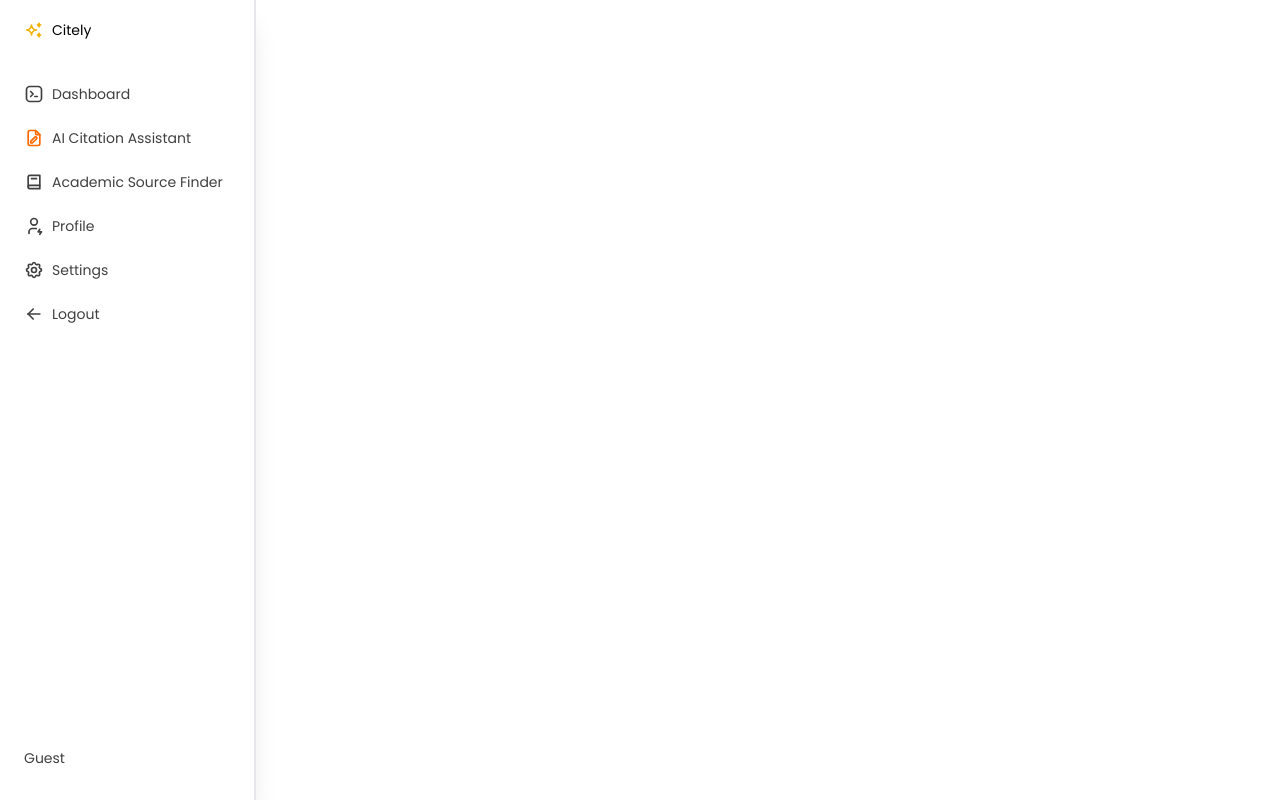
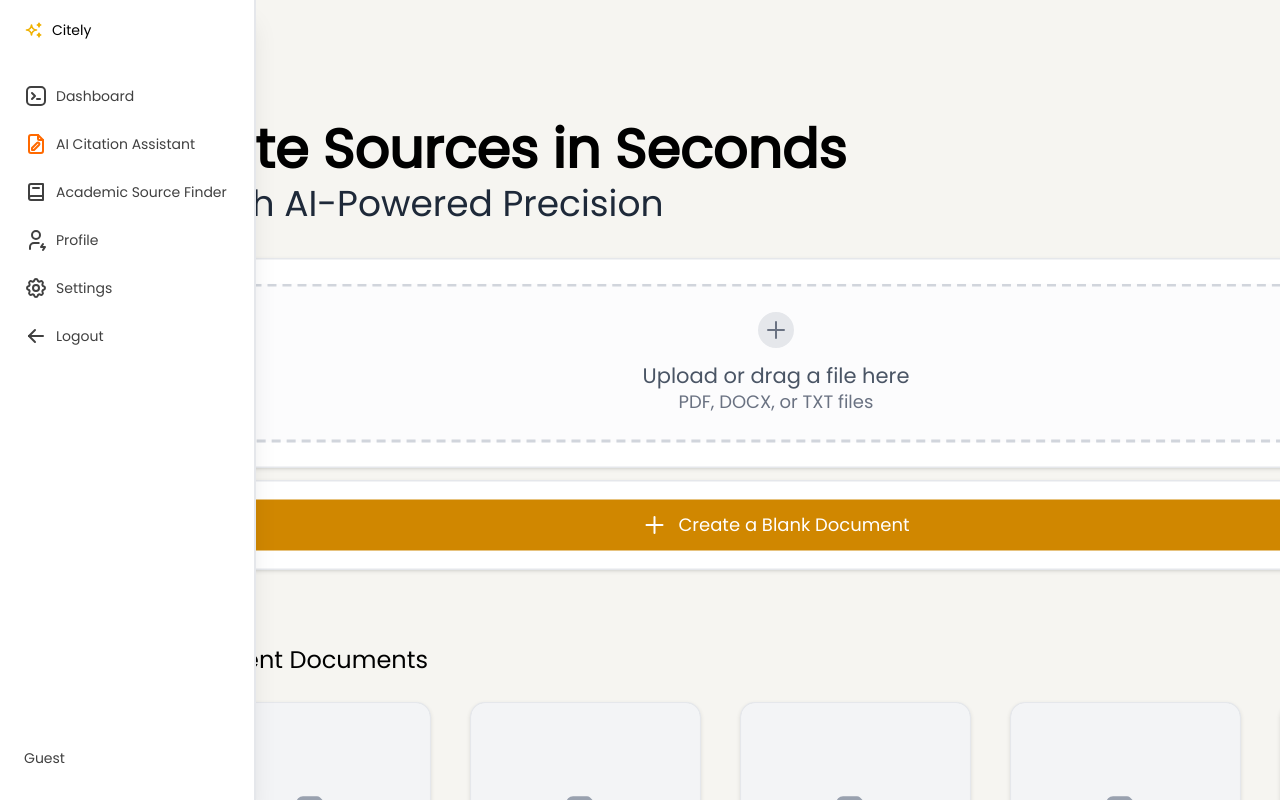
Before and after one commit to RazzkaRusmantoro/CitelyAI, a Next.js app: page /dashboard/ai-citation in a window 1280 px wide. Built offline with nearby package versions, Linux system fonts and the light colour scheme; no server answers.

Commit message:
UI Updates

```diff
--- a/app/(routes)/dashboard/ai-citation/page.tsx
+++ b/app/(routes)/dashboard/ai-citation/page.tsx
@@ -1,8 +1,85 @@
+import { DocumentCard } from '@/components/document';
 
-export default async function Dashboard() {
+export default async function DashboardCitation() {
+  return (
+    <main className="min-h-full w-full">
+      <div className="w-full lg:scale-150 lg:origin-top-left lg:h-[66.666%]">
+        <div className="relative top-20 ml-20 space-y-2 lg:space-y-2">
+          <div className="">
+            <h1 className="text-3xl md:text-4xl font-bold text-black dark:text-white lg:text-4xl">
+              Cite Sources in Seconds
+            </h1>
+            <p className="text-xl md:text-2xl font-medium text-gray-800 dark:text-gray-300 lg:text-2xl">
+              with AI-Powered Precision
+            </p>
+          </div>
 
-  return (
-    <main className="h-screen w-full">
+          <div className="w-full max-w-3xl h-35 bg-white rounded-lg shadow-sm border border-gray-200 dark:border-gray-700 dark:bg-gray-800 mt-5 p-4 lg:max-w-3xl">
+            <div className="relative h-full w-full rounded-md border-2 border-dashed border-gray-300 bg-gray-50/50 dark:border-gray-600 dark:bg-gray-700/30 flex flex-col items-center justify-center gap-2">
+              <div className="w-6 h-6 rounded-full bg-gray-200 dark:bg-gray-600 flex items-center justify-center">
+                <svg
+                  xmlns="http://www.w3.org/2000/svg"
+                  className="h-4 w-4 text-gray-500 dark:text-gray-400"
+                  fill="none"
+                  viewBox="0 0 24 24"
+                  stroke="currentColor"
+                >
+                  <path
+                    strokeLinecap="round"
+                    strokeLinejoin="round"
+                    strokeWidth={2}
+                    d="M12 4v16m8-8H4"
+                  />
+                </svg>
+              </div>
+              <div className="text-center">
+                <p className="text-sm font-medium text-gray-600 dark:text-gray-300">
+                  Upload or drag a file here
+                </p>
+                <p className="text-xs text-gray-500 dark:text-gray-400">
+                  PDF, DOCX, or TXT files
+                </p>
+              </div>
+            </div>
+          </div>
+
+          <div className="w-full max-w-3xl h-15 bg-white rounded-lg shadow-sm border border-gray-200 dark:border-gray-700 dark:bg-gray-800 p-3 flex items-center justify-center lg:max-w-3xl">
+            <button className="bg-yellow-600 hover:bg-yellow-700 text-xs text-white font-medium px-0 py-3 rounded-md transition-all duration-200 w-full h-full flex items-center justify-center gap-2 cursor-pointer active:scale-[0.98]">
+              <svg
+                xmlns="http://www.w3.org/2000/svg"
+                className="h-4 w-4"
+                fill="none"
+                viewBox="0 0 24 24"
+                stroke="currentColor"
+              >
+                <path
+                  strokeLinecap="round"
+                  strokeLinejoin="round"
+                  strokeWidth={2}
+                  d="M12 4v16m8-8H4"
+                />
+              </svg>
+              Create a Blank Document
+            </button>
+          </div>
+
+          <div className="relative top-10">
+            <span className="text-black dark:text-gray-300 font-medium mb-4 block">
+              Recent Documents
+            </span>
+            <div className="grid grid-cols-5 gap-0 w-225">
+              {[1, 2, 3, 4, 5].map((num) => (
+                <DocumentCard
+                  key={num}
+                  documentNumber={num}
+                  width="clamp(120px, 12vw, 160px)"
+                  height="clamp(170px, 17vw, 226px)"
+                />
+              ))}
+            </div>
+          </div>
+        </div>
+      </div>
     </main>
   );
 }
--- a/app/(routes)/dashboard/dashboard-client.tsx
+++ b/app/(routes)/dashboard/dashboard-client.tsx
@@ -10,11 +10,10 @@ interface DashboardClientProps {
 
 export default function DashboardClient({ user, children }: DashboardClientProps) {
   return (
-    <div className="flex h-screen">
+    <div className="flex h-screen relative bg-[#F6F5F1]">
       <AppSidebar user={user} />
-      <div className="w-10 px-5 bg-gray-175"></div>
-      <div className="flex-1 bg-gray-175">
-        {children} {/* render page content here */}
+      <div className="flex-1 overflow-auto pl-20">
+        {children}
       </div>
     </div>
   );
--- a/app/(routes)/dashboard/home/page.tsx
+++ b/app/(routes)/dashboard/home/page.tsx
@@ -1,8 +1,9 @@
-
-export default async function Dashboard() {
-
+export default async function DashboardHome() {
   return (
-    <main className="h-screen w-full">
+    <main className="min-h-full w-full">
+      <div className="w-full">
+        HELLLOOOO
+      </div>
     </main>
   );
 }
--- a/components/Sidebar.tsx
+++ b/components/Sidebar.tsx
@@ -90,16 +90,15 @@ export function AppSidebar({ user }: Props) {
 
       <div
         className={cn(
-          "fixed left-0 top-0 h-full z-40",
+          "fixed left-0 top-0 h-full z-50",
           "transition-all duration-300 ease-in-out",
-          "border-r-2 border-gray-200 dark:border-gray-700",
           isMobile
             ? open
-              ? "w-64 shadow-xl"
+              ? "w-full shadow-xl bg-white"
               : "-translate-x-full"
             : open
             ? "w-64 shadow-xl"
-            : "w-17"
+            : "w-20"
         )}
         onMouseEnter={!isMobile ? () => setOpen(true) : undefined}
         onMouseLeave={!isMobile ? () => setOpen(false) : undefined}
@@ -121,7 +120,7 @@ export function AppSidebar({ user }: Props) {
                         icon: (
                           <Icon
                             className={cn(
-                              "h-5 w-5 shrink-0",
+                              "h-6 w-6 shrink-0",
                               isActive
                                 ? "text-orange-500"
                                 : "text-neutral-700 dark:text-neutral-200"
--- /dev/null
+++ b/components/document.tsx
@@ -0,0 +1,48 @@
+import React from 'react';
+import Link from 'next/link';
+
+interface DocumentCardProps {
+  documentNumber: number;
+  title?: string;
+  modifiedDate?: string;
+  width?: string;
+  height?: string;
+}
+
+export const DocumentCard = ({
+  documentNumber,
+  title = `Document ${documentNumber}`,
+  modifiedDate = 'Modified today',
+  width = '160px',
+  height = '226px'
+}: DocumentCardProps) => {
+  return (
+    <Link href=""
+      className="bg-white dark:bg-gray-800 rounded-lg shadow-sm border border-gray-200 dark:border-gray-700 overflow-hidden
+             transition-all duration-200 hover:-translate-y-2 hover:shadow-lg hover:rotate-2 hover:scale-110"
+      style={{ width, height }}
+    >
+      <div className="h-full flex flex-col">
+        <div className="flex-1 bg-gray-100 dark:bg-gray-700 flex items-center justify-center">
+          <svg
+            className="w-10 h-10 text-gray-400 dark:text-gray-500"
+            fill="none"
+            stroke="currentColor"
+            viewBox="0 0 24 24"
+          >
+            <path
+              strokeLinecap="round"
+              strokeLinejoin="round"
+              strokeWidth={1.5}
+              d="M9 12h6m-6 4h6m2 5H7a2 2 0 01-2-2V5a2 2 0 012-2h5.586a1 1 0 01.707.293l5.414 5.414a1 1 0 01.293.707V19a2 2 0 01-2 2z"
+            />
+          </svg>
+        </div>
+        <div className="p-3">
+          <p className="text-sm font-medium text-gray-800 dark:text-gray-200 truncate">{title}</p>
+          <p className="text-xs text-gray-500 dark:text-gray-400">{modifiedDate}</p>
+        </div>
+      </div>
+    </Link>
+  );
+};
--- a/components/ui/sidebar.tsx
+++ b/components/ui/sidebar.tsx
@@ -90,11 +90,12 @@ export const DesktopSidebar = ({
     <>
       <motion.div
         className={cn(
-          "h-full px-4 py-4 hidden  md:flex md:flex-col  w-[300px] shrink-0",
+          "h-full px-4 py-4 hidden  md:flex md:flex-col bg-white w-[20px] shrink-0",
+          "border-r-2 border-gray-200 dark:border-gray-700",
           className
         )}
         animate={{
-          width: animate ? (open ? "300px" : "60px") : "300px",
+          width: animate ? (open ? "16rem" : "5rem") : "16rem",
         }}
         onMouseEnter={() => setOpen(true)}
         onMouseLeave={() => setOpen(false)}
@@ -116,7 +117,7 @@ export const MobileSidebar = ({
     <>
       <div
         className={cn(
-          "h-10 px-4 py-4 flex flex-row md:hidden  items-center justify-between  w-full"
+          "h-10 px-4 py-4 flex flex-row md:hidden  items-center justify-between bg-white w-full"
         )}
         {...props}
       >
```
